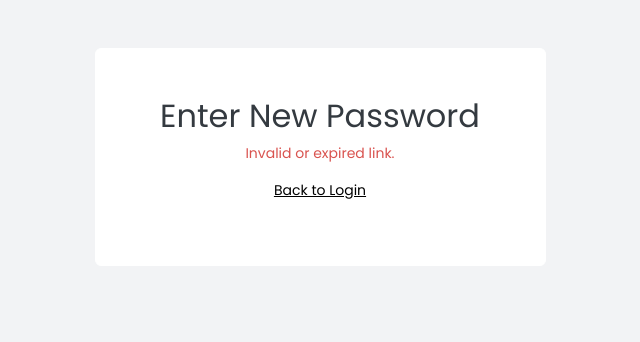
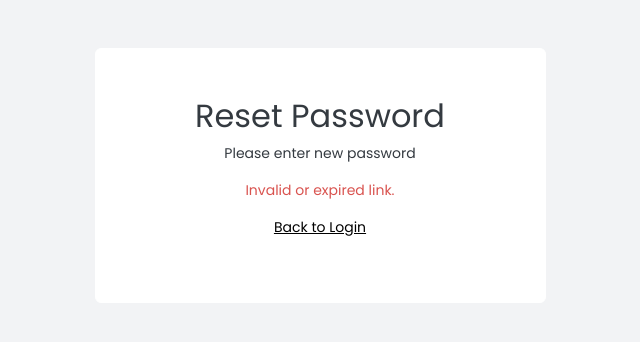
Before and after one commit to bgjx/meq-data-app, a Django app: page /account/reset/1/1/ in a window 1280 px wide. Shown: the top 342 px of the page, without its empty margins (320-960 px from the left). Run offline with Django 5.2, Linux system fonts and the light colour scheme; parts of the project's set-up code (start-up, migrations or seed data) failed here and were passed over; some libraries are stand-ins or nearby versions.

Commit message:
fix issue in reset password

```diff
--- a/django_project/account/templates/account/password_reset_confirm.html
+++ b/django_project/account/templates/account/password_reset_confirm.html
@@ -8,16 +8,17 @@
             <div class='card'>
                 <div class='card-body p-5 text-center'>
                     <div class='login-page'>
-                        <h2>Enter New Password</h2>
+                        <h2>Reset Password</h2>
+                        <p> Please enter new password </p>
                         {% if validlink %}
                             <form method="post">
                                 {% csrf_token %}
                                 <div class="mb-3">
-                                    <label for="id_new_password1" class="form-label">New Password</label>
+                                    <label for="id_new_password1" class="form-label"></label>
                                     {{ form.new_password1 }}
                                 </div>
                                 <div class="mb-3">
-                                    <label for="id_new_password2" class="form-label">Confirm Password</label>
+                                    <label for="id_new_password2" class="form-label"></label>
                                     {{ form.new_password2 }}
                                 </div>
                                 <button type="submit" class="btn btn-primary">Change Password</button>
--- a/django_project/account/templates/account/password_reset_email.html
+++ b/django_project/account/templates/account/password_reset_email.html
@@ -1,7 +1,3 @@
-{% extends "./base-account.html" %}
-{% load static %}
-{% block title %} Reset email {% endblock %}
-{% block content %}
 {% autoescape off %}
 To reset your password, click the link below:
 
@@ -11,4 +7,3 @@ To reset your password, click the link below:
 
 If you didn’t request this, please ignore this email.
 {% endautoescape %}
-{% endblock %}
--- a/django_project/webapp/urls.py
+++ b/django_project/webapp/urls.py
@@ -23,5 +23,6 @@ urlpatterns = [
     path('health/', include('health_check.urls')),
     path('', include('frontpage.urls')),
     path('account/', include('account.urls', namespace='account')),
-    path('project/', include('project.urls', namespace='project')),
+    path('account', include('django.contrib.auth.urls')),
+    path('project/', include('project.urls', namespace='project'))
 ]
```
